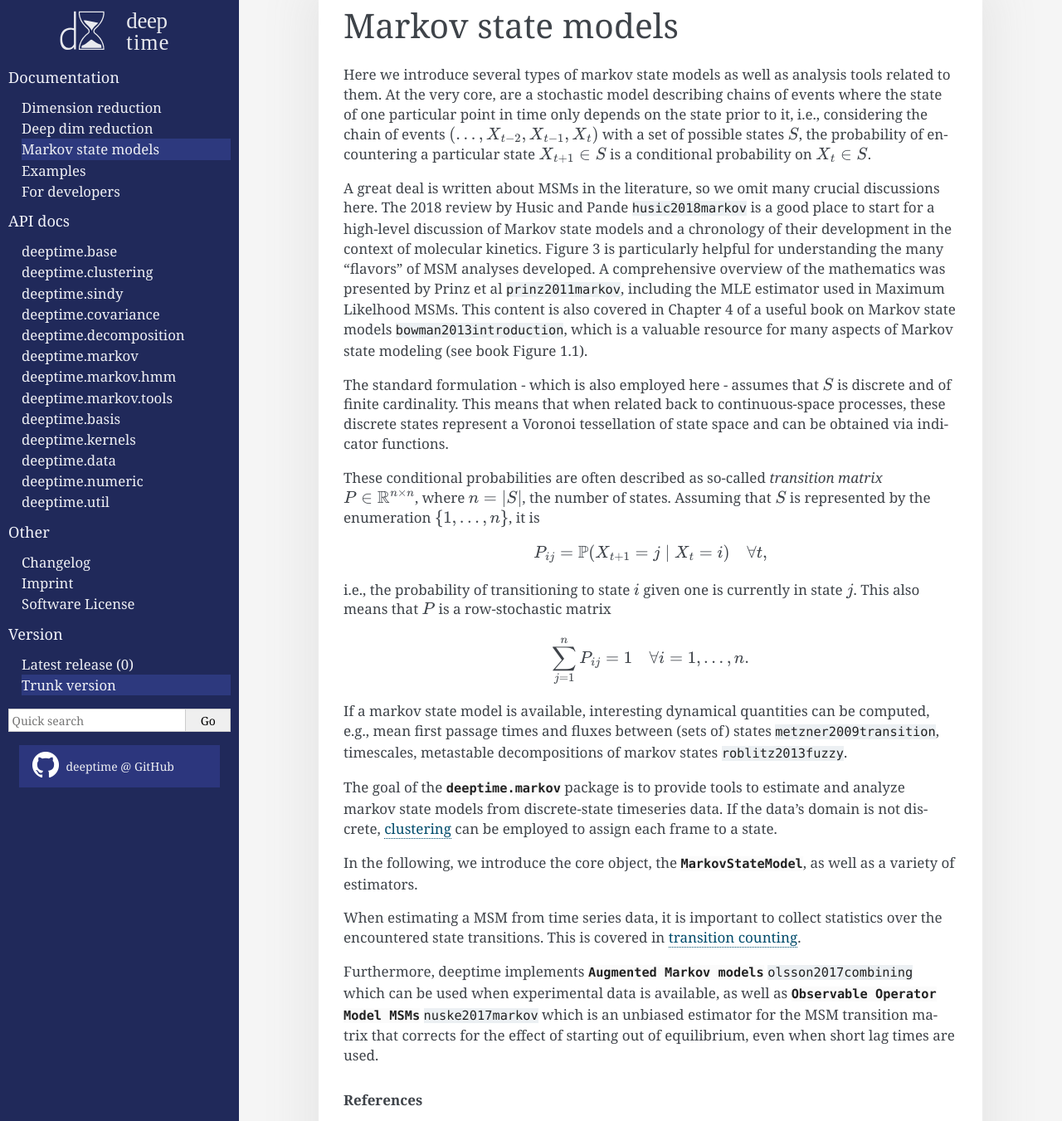
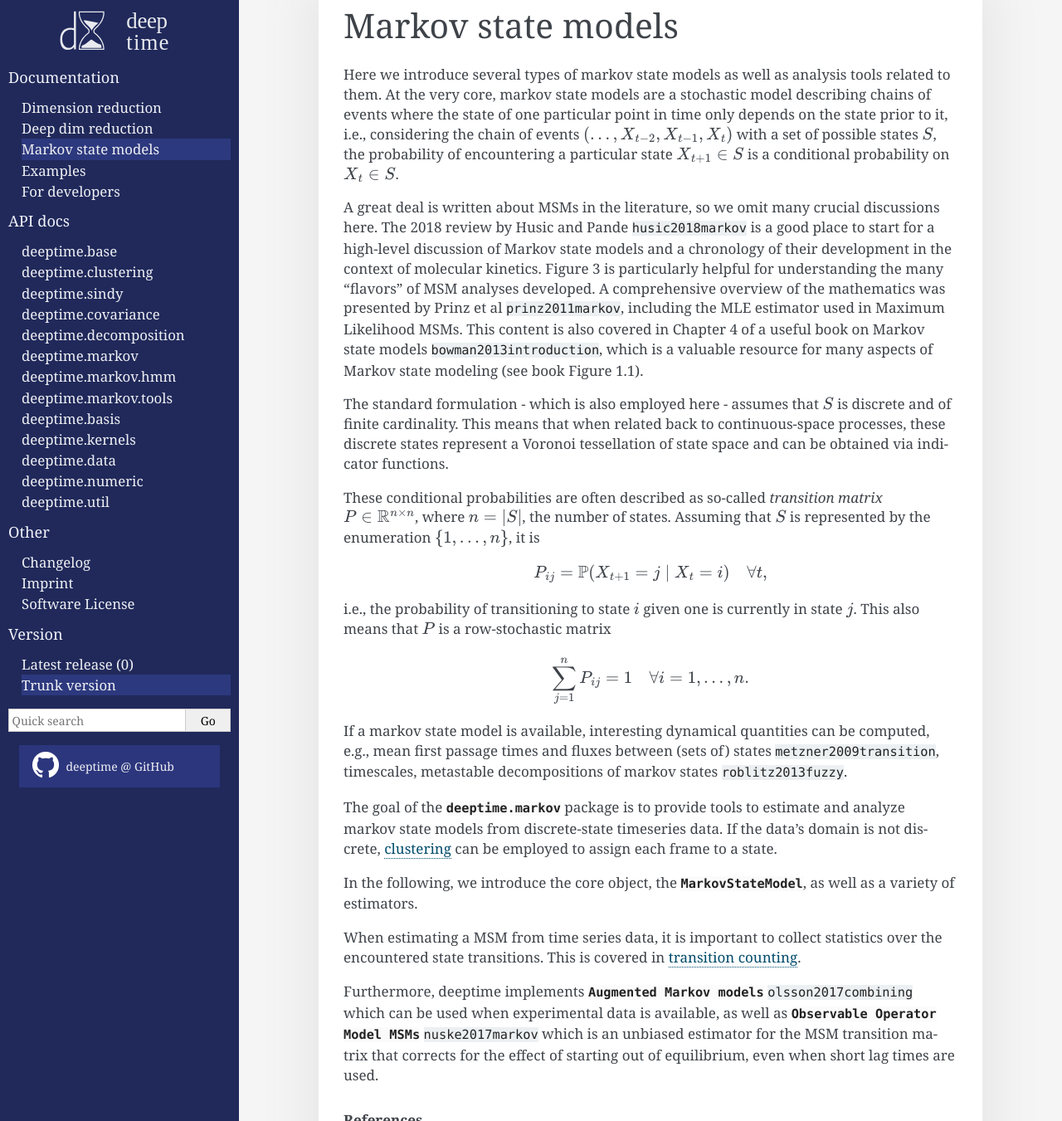
Before and after one commit to deeptime-ml/deeptime, a Sphinx documentation site: the page built from docs/source/index_msm.rst, in a window 1280 px wide, cut to the strip 0-1351 px from the top of the page. Shown: the whole strip at 83% size. Built offline with Sphinx 7.4.7, drawn with Linux system fonts in a browser that asks for light colours; formulas are drawn with MathJax 3; pages that are not in the unit, such as notebooks, are missing from menus; cross-references to code outside the pages are shown as plain code.

Commit message:
Try to fix the CI. some spelling.

```diff
--- a/docs/source/index_msm.rst
+++ b/docs/source/index_msm.rst
@@ -3,10 +3,10 @@ Markov state models
 ===================
 
 Here we introduce several types of markov state models as well as analysis tools related to them. At the very core,
-are a stochastic model describing chains of events where the state of one particular point in time only depends on
-the state prior to it, i.e., considering the chain of events :math:`(\ldots,X_{t-2}, X_{t-1}, X_t)` with a set of
-possible states :math:`S`, the probability of encountering a particular state :math:`X_{t+1}\in S` is a conditional
-probability on :math:`X_t\in S`.
+markov state models are a stochastic model describing chains of events where the state of one particular point in time
+only depends on the state prior to it, i.e., considering the chain of events :math:`(\ldots,X_{t-2}, X_{t-1}, X_t)` with
+a set of possible states :math:`S`, the probability of encountering a particular state :math:`X_{t+1}\in S` is a
+conditional probability on :math:`X_t\in S`.
 
 A great deal is written about MSMs in the literature, so we omit many crucial discussions here.
 The 2018 review by Husic and Pande :footcite:`husic2018markov` is a good place to start for a high-level
@@ -14,7 +14,7 @@ discussion of Markov state models
 and a chronology of their development in the context of molecular kinetics. Figure 3 is particularly helpful for
 understanding the many "flavors" of MSM analyses developed.
 A comprehensive overview of the mathematics was presented by Prinz et al :footcite:`prinz2011markov`,
-including the MLE estimator used in Maximum Likelhood MSMs. This content is also covered
+including the MLE estimator used in Maximum Likelihood MSMs. This content is also covered
 in Chapter 4 of a useful book on Markov state models :footcite:`bowman2013introduction`, which is a valuable
 resource for many aspects of Markov state modeling (see book Figure 1.1).
 
```
Also changed, not shown: 3 other files.
